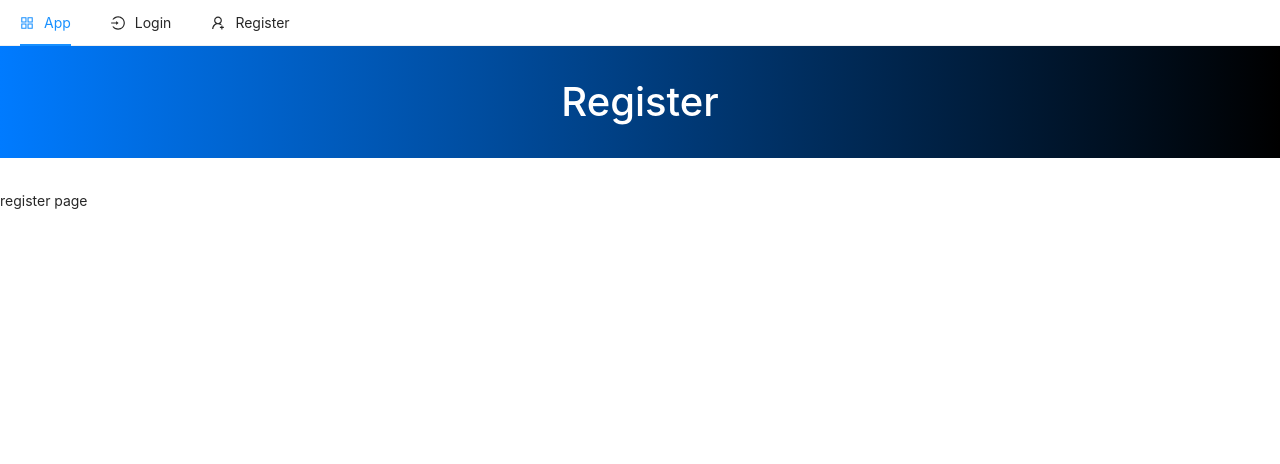
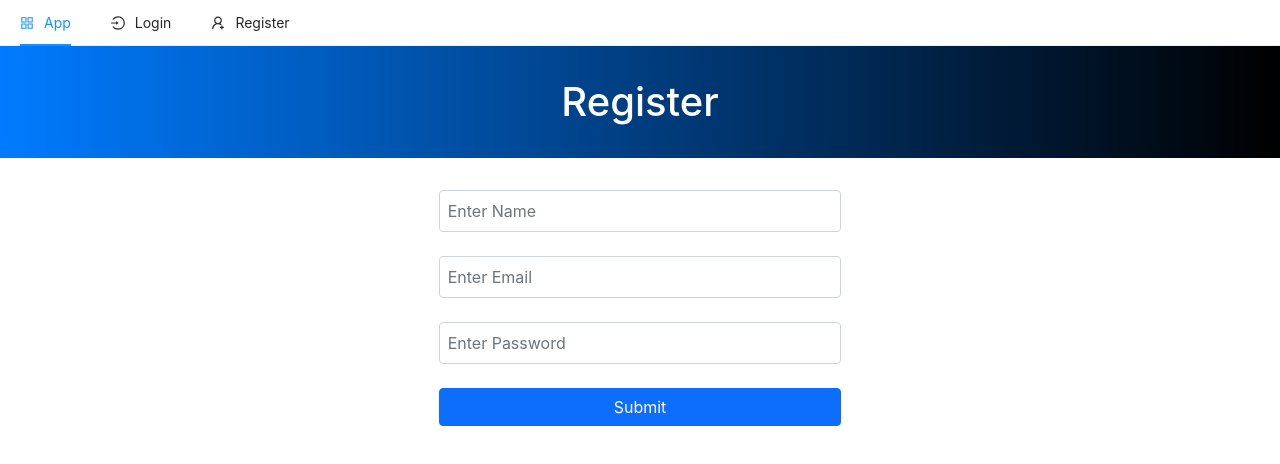
Before and after one commit to aribambang/underlord, a Next.js app in the folder client/: page /register in a window 1280 px wide. Shown: the top 464 px of the page. Built offline with nearby package versions, Linux system fonts and the light colour scheme.

Commit message:
add register page

```diff
--- a/client/pages/register.js
+++ b/client/pages/register.js
@@ -1,10 +1,51 @@
-import React from 'react';
+import React, { useState } from 'react';
 
 const register = () => {
+  const [name, setName] = useState('');
+  const [email, setEmail] = useState('');
+  const [password, setPassword] = useState('');
+
+  const handleSubmit = (e) => {
+    e.preventDefault();
+    console.table({ name, email, password });
+  };
+
   return (
     <>
       <h1 className='jumbotron text-center bg-primary square'>Register</h1>
-      <p>register page</p>
+      <div className='container col-md-4 offset-md-4 pb-5'>
+        <form onSubmit={handleSubmit}>
+          <input
+            type='text'
+            className='form-control mb-4 p-2'
+            value={name}
+            onChange={(e) => setName(e.target.value)}
+            placeholder='Enter Name'
+            required
+          />
+          <input
+            type='email'
+            className='form-control mb-4 p-2'
+            value={email}
+            onChange={(e) => setEmail(e.target.value)}
+            placeholder='Enter Email'
+            required
+          />
+          <input
+            type='password'
+            className='form-control mb-4 p-2'
+            value={password}
+            onChange={(e) => setPassword(e.target.value)}
+            placeholder='Enter Password'
+            required
+          />
+          <div class='d-grid gap-2'>
+            <button type='submit' className='btn btn-block btn-primary'>
+              Submit
+            </button>
+          </div>
+        </form>
+      </div>
     </>
   );
 };
```
